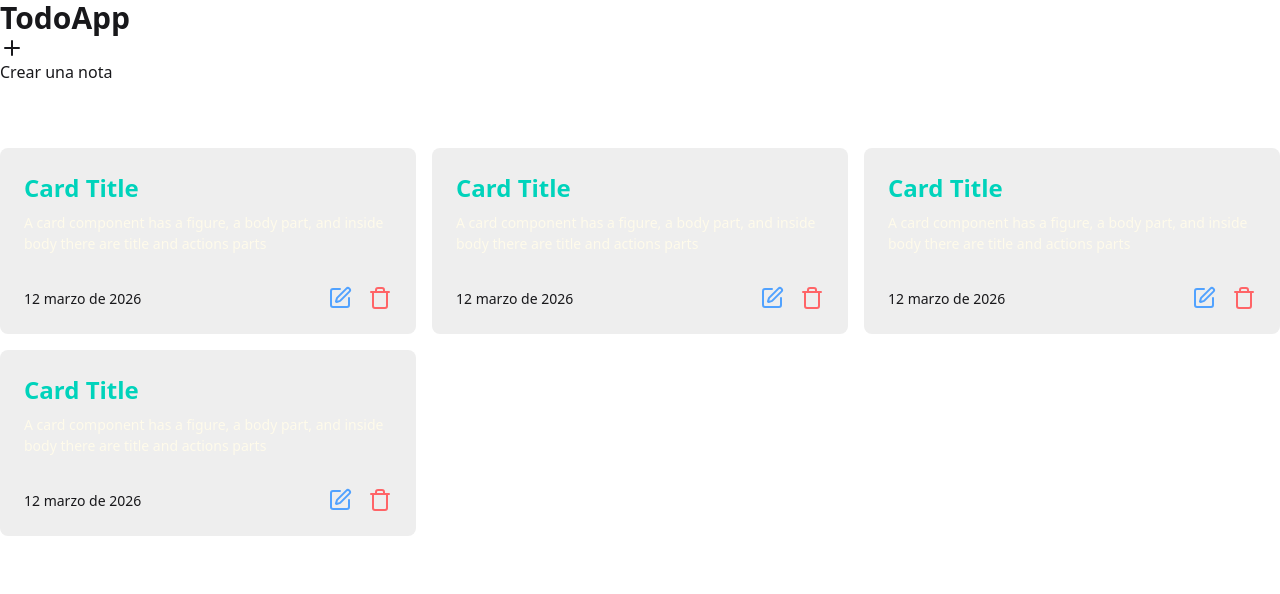
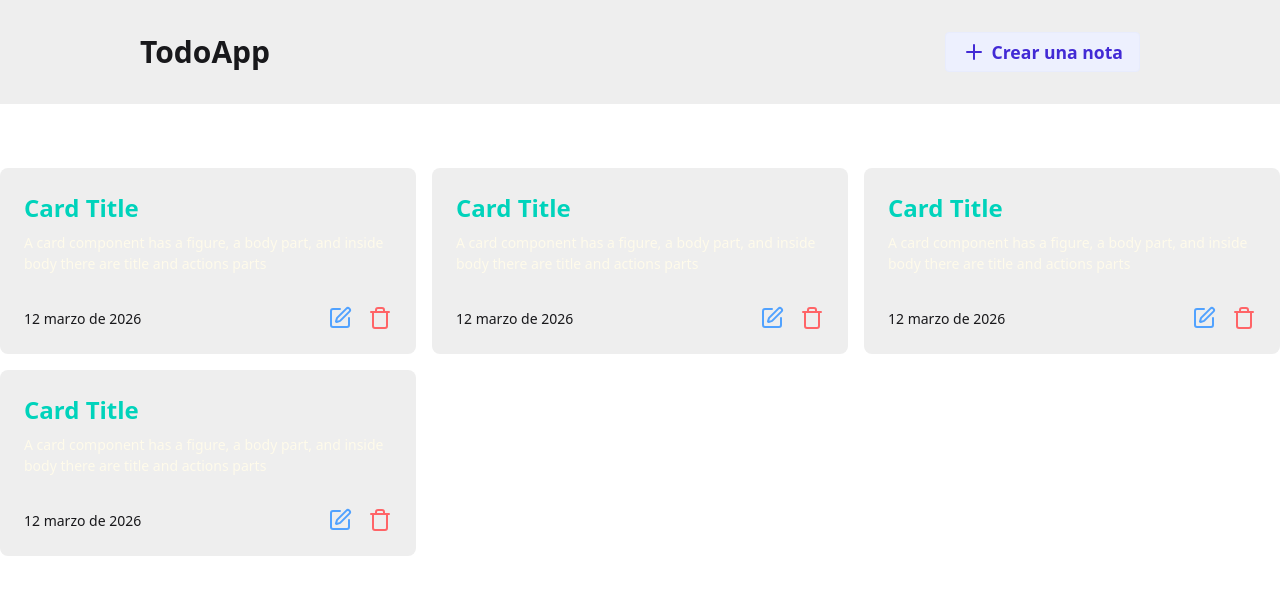
Before and after one commit to alejoorlandi/NOTAS-APP-FRONT, a React (Vite) app: page / in a window 1280 px wide. Shown: the top 594 px of the page. Built offline with nearby package versions, Linux system fonts and the light colour scheme.

Commit message:
diseño nav

```diff
--- a/src/components/NavBar.jsx
+++ b/src/components/NavBar.jsx
@@ -3,13 +3,13 @@ import { PlusIcon } from "lucide-react";
 
 const NavBar = () => {
   return (
-    <header>
-      <div>
+    <header className="navbar bg-base-300 py-8">
+      <div className="w-full max-w-[1000px] mx-auto flex items-center justify-between">
         <NavLink className="text-3xl font-bold" to="/">
           TodoApp
         </NavLink>
 
-        <NavLink>
+        <NavLink className="btn btn-soft btn-primary font-bold text-[1.1em]">
           <PlusIcon />
           Crear una nota
         </NavLink>
```
Also changed, not shown: 1 other file (tests, documents, lock files or other folders).
